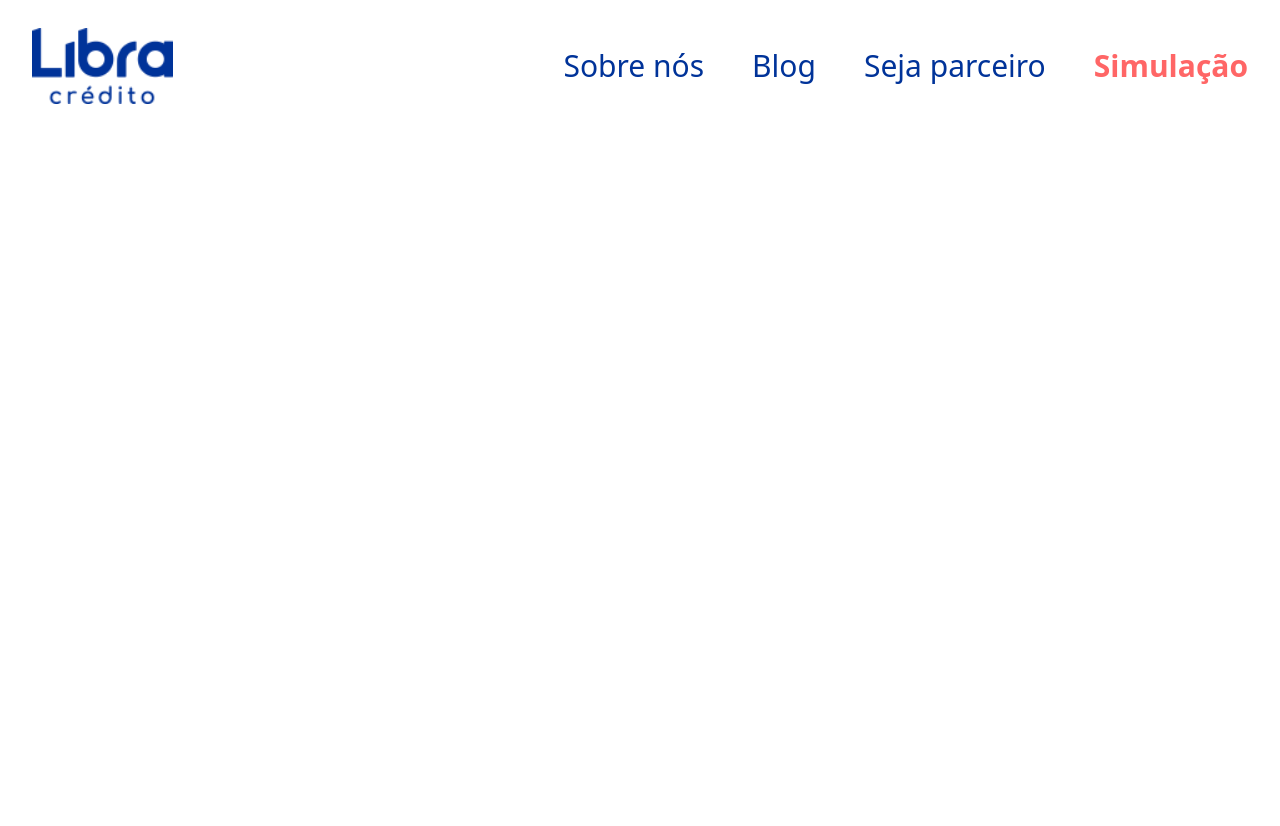
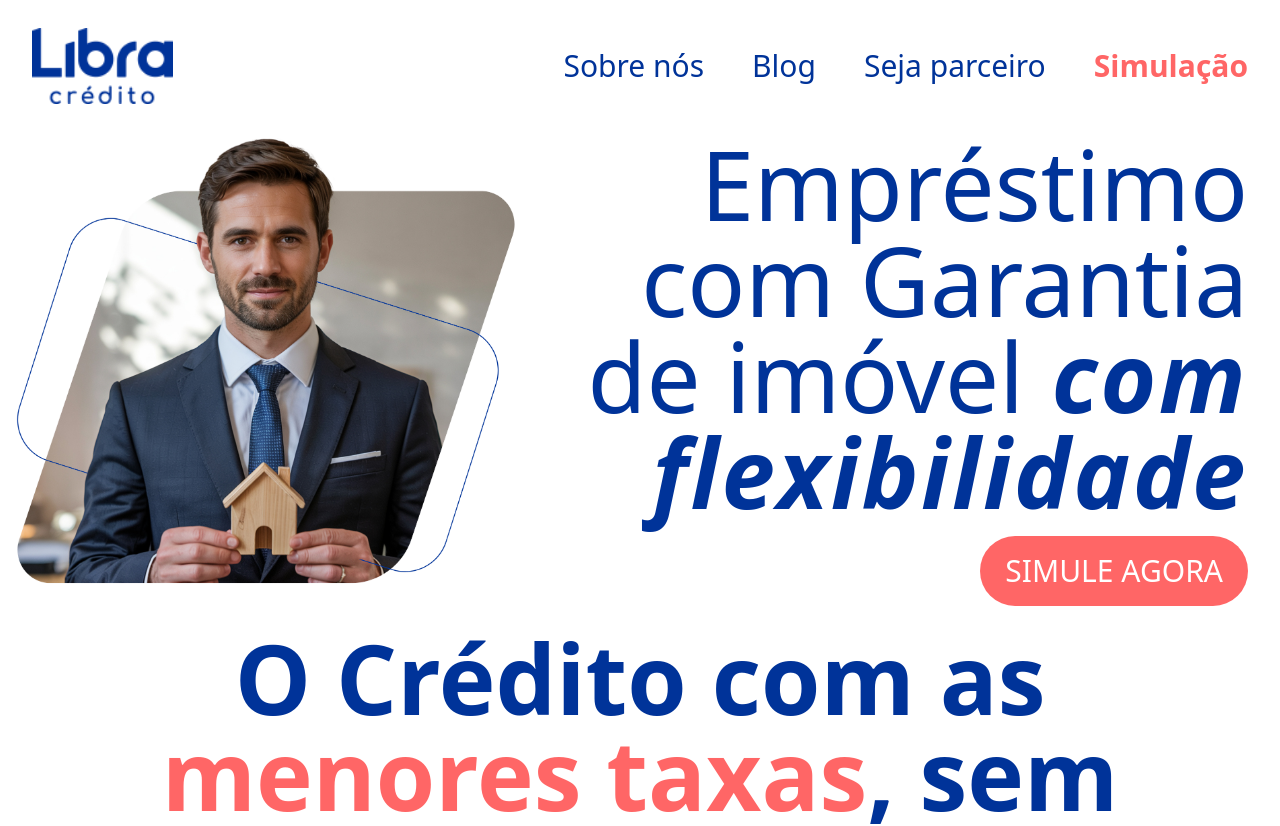
Before and after one commit to MathAlencar/Projeto-React-Tailwindcss, a React (Vite) app: page / in a window 1280 px wide. Shown: the top 826 px of the page. Before the commit the page ends 800 px from the top, so only its background shows below. Built offline with nearby package versions, Linux system fonts and the light colour scheme.

Commit message:
versão 1.0.2 - adicionando Simulador / 2

```diff
--- a/src/routes/App.jsx
+++ b/src/routes/App.jsx
@@ -7,7 +7,7 @@
 
   return (
     <Routes>
-      <Route path="/Home" element={<Home/>}></Route>
+      <Route path="/" element={<Home/>}></Route>
       <Route path="/simulacao" element={<Simulador/>}></Route>
     </Routes>
   )
```
